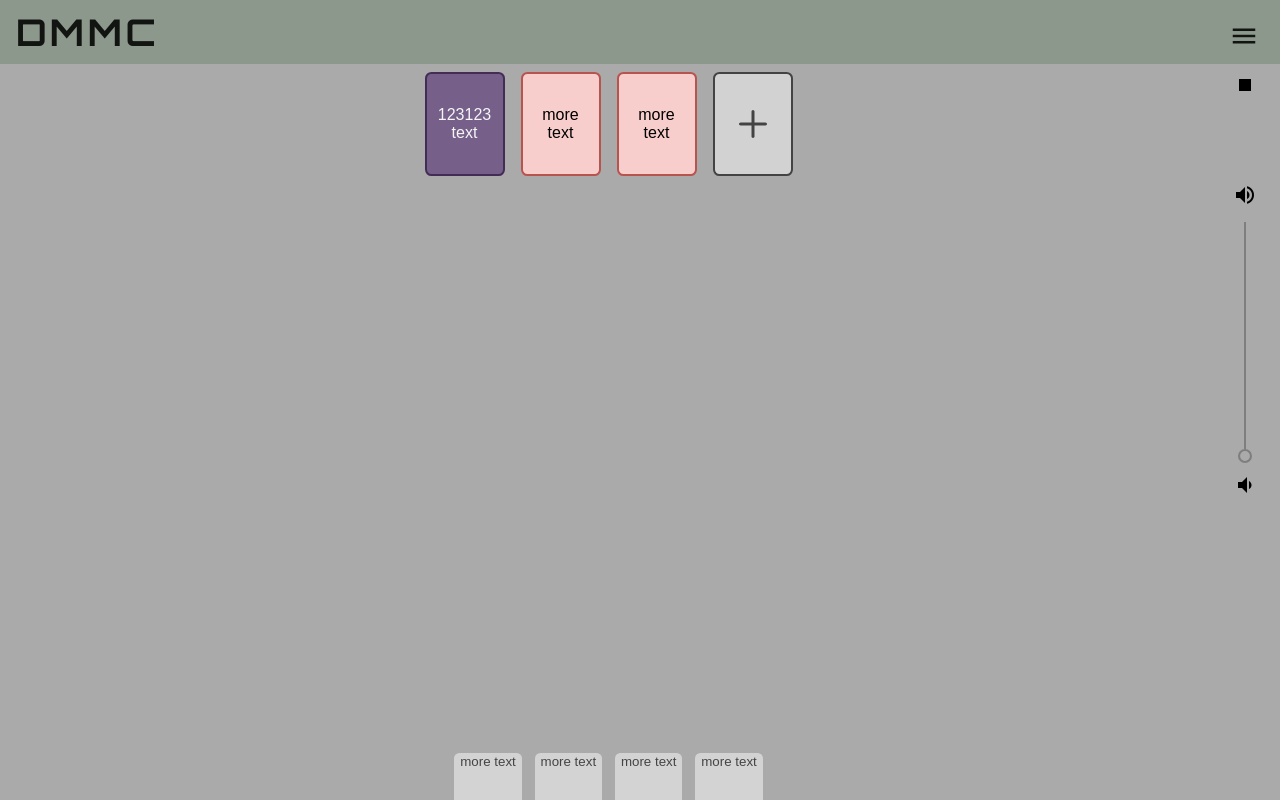
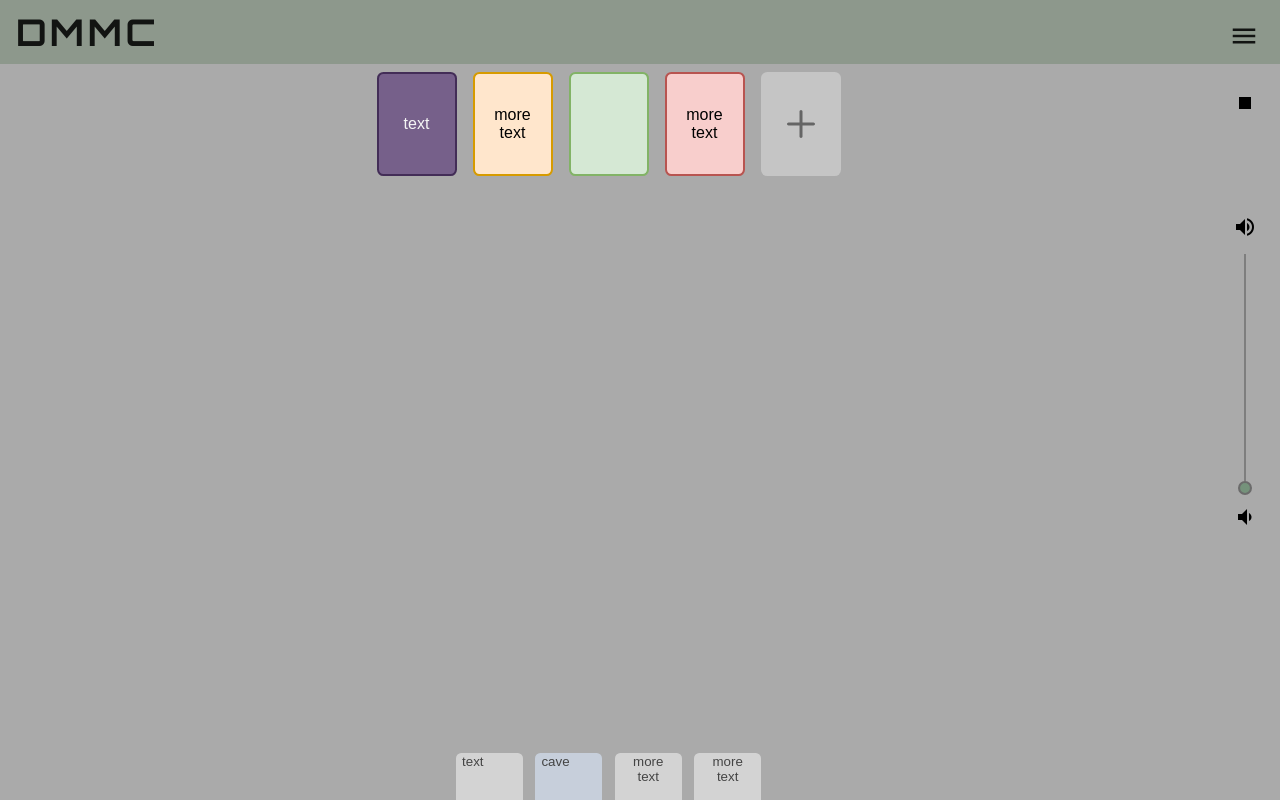
Before and after one commit to Diniver/MusicCompanion, an Angular app: page / in a window 1280 px wide. Built offline with nearby package versions, Linux system fonts and the light colour scheme.

Commit message:
More styling

```diff
--- a/src/app/app.component.css
+++ b/src/app/app.component.css
@@ -1,7 +1,8 @@
 h1 {
     margin-top: 1rem;
 }
-#grid-main {
+
+.grid-main {
     display: flex;
     grid-template-columns: repeat(5, auto);
     justify-content: center;
@@ -18,33 +19,9 @@ h1 {
     float: right;
 }
 
-#btn-menu {
-    background-image: url(../assets/img/ico/menu_FILL0_wght400_GRAD0_opsz48.svg);
-    background-position: center;
-    background-color: transparent;
-    background-repeat: no-repeat;
-    border-width: 0;
-    height: 1rem;
-    width: 1rem;
-    padding: 2rem;
-}
-
-#btn-stop-all {
-    background-image: url(../assets/img/ico/stop_circle_FILL0_wght400_GRAD0_opsz48.svg);
-    background-position: center;
-    background-color: transparent;
-    background-repeat: no-repeat;
-    border-width: 0;
-    height: 1rem;
-    width: 1rem;
-    padding: 2rem;
-}
-
 .play {
-    background-color: whitesmoke;
     border-width: 0.15rem;
     border-style: solid;
-    color: black;
     height: 6.5rem;
     width: 5rem;
     margin: 0.5rem;
@@ -54,6 +31,16 @@ h1 {
     white-space: normal;
     word-wrap: break-word;
     overflow: hidden;
+    transition-duration: 300ms;
+    border-radius: 0.4em;
+}
+.play:hover{
+    box-shadow: 0 0.3rem 0.5rem 0.01rem rgba(0, 0, 0, 0.24);
+}
+
+.mat-button-toggle-standalone.mat-button-toggle-appearance-standard, .mat-button-toggle-group-appearance-standard {
+    border-radius: 0.4em;
+
 }
 
 #page-menu {
@@ -70,102 +57,32 @@ h1 {
 .btn-page {
     display: inline-flex;
     border-bottom-right-radius: 0px;
-    border-bottom-left-radius: 0px ;
+    border-bottom-left-radius: 0px;
     margin-left: 0.4rem;
     margin-right: 0.4rem;
     height: 3.5em;
+    width: 5em;
+    overflow: hidden;
     opacity: 0.6;
 }
 
 .btn-page:active {
     opacity: 1;
 }
+
 .add {
-    opacity: 0.6;
+    opacity: 0.4;
     background-color: #EEE;
     background-image: url(../assets/img/ico/add_fill0_wght400_grad0_opsz48.svg);
     background-position: center;
     background-repeat: no-repeat;
+    border-width: 0ch;
 }
 
 .add:hover {
     opacity: 1;
 }
 
-
-.green {
-    background-color: #D5E8D4;
-    border-color: #82B366;
-}
-
-.green-active {
-    background-color: #60a917;
-    border-color: #2d7600;
-}
-
-.yellow {
-    background-color: #fff2cc;
-    border-color: #d6b656;
-}
-
-.yellow-active {
-    background-color: #e3c800;
-    border-color: #b09500;
-}
-
-.orange {
-    background-color: #f8cecc;
-    border-color: #b85450;
-}
-
-.orange-active {
-    background-color: #fa6800;
-    border-color: #c73500;
-}
-
-.purple {
-    background-color: #e1d5e7;
-    border-color: #9673a6;
-}
-
-.purple-active {
-    background-color: #76608a;
-    border-color: #432d57;
-    color: whitesmoke
-}
-
-.teal {
-    background-color: #B0E3E6;
-    border-color: #0E8088;
-}
-
-.teal-active {
-    background-color: #1BA1E2;
-    border-color: #006EAF;
-    color: whitesmoke
-}
-
-.blue {
-    background-color: #DAE8FC;
-    border-color: #6C8EBF;
-}
-
-.blue-active {
-    background-color: #0050EF;
-    border-color: #001DBC;
-    color: whitesmoke
-}
-
-.poo {
-    background-color: #FFE6CC;
-    border-color: #D79B00;
-}
-
-.poo-active {
-    background-color: #F0A30A;
-    border-color: #BD7000;
-    color: whitesmoke
-}
 .mat-toolbar-single-row {
 
     justify-content: space-between;
@@ -175,12 +92,13 @@ h1 {
     transform: scale(1.25);
     min-height: 0;
     border-radius: 4px;
-     }
+}
 
 .sidepanel {
     /* background-color: #0050EF; */
-    height:auto;
+    height: auto;
     margin-right: 7px;
+    margin-top: 18px;
     width: 4em;
     float: right;
     display: flex;
@@ -188,12 +106,18 @@ h1 {
     align-items: center;
     justify-content: space-around;
 }
-mat-slider {
-    height: 250px;
-  }
-  .sidepanel-volume {
-    margin-top: 5em;
+.sidepanel-volume {
+    margin-top: 6em;
     display: flex;
     flex-direction: column;
     align-items: center;
-  }
+}
+
+.mat-slider {
+    height: 250px;
+}
+
+
+.mat-slider-thumb{
+    background-color: #001DBC;
+}
--- a/src/app/app.component.html
+++ b/src/app/app.component.html
@@ -1,4 +1,6 @@
-<!--ng serve --host 192.168.0.10" REMOVE BEFORE DEPLOY, -->
+<!--
+  ng serve --host 192.168.0.10
+  " REMOVE BEFORE DEPLOY, -->
 
 <mat-toolbar>{{title}}
   <div>
@@ -10,12 +12,15 @@
 
 <div class="sidepanel">
   <button mat-icon-button>
-    <mat-icon>stop</mat-icon>
+
+    <mat-icon >stop</mat-icon>
   </button>
 
   <div class="sidepanel-volume">
     <button mat-icon-button>
+
       <mat-icon>volume_up</mat-icon>
+
     </button>
     <mat-slider vertical></mat-slider>
     <button mat-icon-button>
@@ -24,28 +29,20 @@
   </div>
 </div>
 
-<div id="grid-main">
-  <button class="play purple-active">123123 text</button>
+<div class="grid-main">
+  <button class="play purple"> text</button>
+  <button class="play poo" (click)="toggleBtn()">more text</button>
+  <input type="button" class="play green" (click)="toggleBtn()">
   <button class="play orange">more text</button>
-  <button class="play orange">more text</button>
-  <button class="add play" (click)="openDialog()"></button>
+  <button class="add play" (click)="openBtnSettings()"></button>
 
 </div>
 
 
-
-<!-- <div id="left-menu">
-  <button id="btn-menu"></button>
-  <button id="btn-stop-all" style="margin-top:2rem ;"></button>
-</div> -->
-
-
-
-
 <div id="page-menu">
   <div id="page">
-    <button class="btn-page-active btn-page">more text</button>
-    <button class="btn-page">more text</button>
+    <button class="btn-page-active btn-page"> text</button>
+    <button class="btn-page blue">cave</button>
     <button class="btn-page">more text</button>
     <button class="btn-page">more text</button>
   </div>
--- a/src/app/app.component.ts
+++ b/src/app/app.component.ts
@@ -10,8 +10,14 @@ import { BtnSettingsComponent } from './btn-settings/btn-settings.component';
 export class AppComponent {
   title = 'DMMC';
 constructor(private matDialog: MatDialog){}
-
-openDialog(){
+openBtnSettings(){
   this.matDialog.open(BtnSettingsComponent);
 }
+// Logic for music button
+isActive: boolean = false;
+
+toggleBtn(): void {
+  this.isActive = !this.isActive
+
 }
+}
--- a/src/app/btn-settings/btn-settings.component.css
+++ b/src/app/btn-settings/btn-settings.component.css
@@ -6,6 +6,40 @@ h3 {
     display: flex;
     justify-content: space-between;
 }
+
 button {
     font-size: 1.3rem;
 }
+
+.option-style {
+    display: flex;
+    align-items: baseline;
+    justify-content: flex-start !important;
+}
+
+.options{
+    display: flex;
+    justify-content: space-evenly;
+    flex-direction: column;
+}
+
+.play {
+    border-width: 0.15rem !important;
+    border-style: solid;
+    margin: 0.5em;
+    transition-duration: 300ms;
+    border-radius: 0.4em;
+    width: 40px;
+    height: 40px;
+}
+
+.coloroptions {
+    display: flex;
+    flex-wrap: wrap;
+    justify-content: space-evenly;
+}
+
+.toggle-margin{
+    margin-top: 13px;
+    margin-bottom: 13px;
+}
--- a/src/app/btn-settings/btn-settings.component.html
+++ b/src/app/btn-settings/btn-settings.component.html
@@ -1,4 +1,59 @@
 <h3>{{title}}</h3>
+<div class="options">
+<div class="option-style">
+    <div>
+        <mat-form-field appearance="fill">
+            <mat-label class="labelsize">Label</mat-label>
+            <!-- disabled if track title option is true -->
+            <input matInput>
+          </mat-form-field>
+    </div>
+    <div>
+        <button style="transform:scale(0.75);" type="button" mat-raised-button (click)="fileInput.click()"
+            color="primary">
+            <mat-icon>folder_open</mat-icon>
+        </button>
+        <input hidden (change)="onFileSelected()" #fileInput type="file" id="file">
+    </div>
+
+</div>
+
+<div>
+</div>
+
+<div class="toggle-margin">
+
+    <mat-slide-toggle color="primary" checked="true">Use track title</mat-slide-toggle>
+
+</div>
+
+
+
+
+<div >
+    <mat-button-toggle-group class="coloroptions" name="fontStyle" aria-label="Font Style">
+    <mat-button-toggle class="play green">1</mat-button-toggle>
+    <mat-button-toggle class="play yellow">2</mat-button-toggle>
+    <mat-button-toggle class="play poo">3</mat-button-toggle>
+    <mat-button-toggle class="play orange">4</mat-button-toggle>
+    <mat-button-toggle class="play teal">5</mat-button-toggle>
+    <mat-button-toggle class="play blue">6</mat-button-toggle>
+    <mat-button-toggle class="play purple">7</mat-button-toggle>
+</mat-button-toggle-group>
+
+</div>
+
+
+
+<div class="toggle-margin">
+    <mat-slide-toggle color="primary">Color Group</mat-slide-toggle>
+</div>
+<div>
+    <p>Group function explanantion</p>
+</div>
+<div class="toggle-margin">
+    <mat-slide-toggle color="primary">Loop</mat-slide-toggle>
+</div>
 
 <div id="confirm-menu">
     <button mat-raised-button color="primary">Remove</button>
--- a/src/app/btn-settings/btn-settings.component.ts
+++ b/src/app/btn-settings/btn-settings.component.ts
@@ -1,4 +1,5 @@
 import { Component, OnInit } from '@angular/core';
+// import { IButton } from '../button';
 
 @Component({
   selector: 'app-btn-settings',
@@ -7,6 +8,34 @@ import { Component, OnInit } from '@angular/core';
 })
 export class BtnSettingsComponent implements OnInit {
   title = 'Button Settings';
+  srcResult = '';
+  // buttons: IButton[] = [{
+  //   "buttonID": 0,
+  //   "colorID": 2,
+  //   "fileLocation": "",
+  //   "fileTitle": "",
+  //   "isActive": false,
+  //   "useFileTitle": true,
+  //   "label": "",
+  //   "loop": false,
+  //   "trimStart": 0,
+  //   "trimEnd": 0,
+  //   "volume": 100,
+
+  // }];
+
+  onFileSelected() {
+    const inputNode: any = document.querySelector('#file');
+    if (typeof (FileReader) !== 'undefined') {
+      const reader = new FileReader();
+      reader.onload = (e: any) => {
+        this.srcResult = e.target.result;
+        console.log(this.srcResult)
+      };
+      reader.readAsArrayBuffer(inputNode.files[0]);
+    }
+  }
+
   constructor() { }
 
   ngOnInit(): void {
--- /dev/null
+++ b/src/app/button.ts
@@ -0,0 +1,19 @@
+export interface IButton {
+    buttonID: number;
+    fileLocation: string;
+    fileTitle: string;
+    label: string;
+    useFileTitle: boolean;
+    volume: number;
+    colorID: number;
+    isActive: boolean;
+    loop: boolean;
+    trimStart: number;
+    trimEnd:number;
+}
+
+export interface IColor {
+    colorID: number;
+    colorName: string;
+    inGroop: boolean;
+}
--- a/src/styles.css
+++ b/src/styles.css
@@ -52,3 +52,91 @@ button:hover {
 .mat-raised-button.mat-primary {
     background-color: #454872;
 }
+
+.mat-slider-thumb {
+    background-color: rgb(117, 146, 123) !important;
+    border-color: rgb(107, 107, 107) !important;
+
+}
+
+.mat-slider-thumb-label {
+    background-color: #0a691a !important;
+}
+
+.mat-slider-track-fill {
+    background-color: #0a691a !important;
+}
+
+.green {
+    background-color: #D5E8D4 !important;
+    border-color: #82B366 !important;
+}
+
+.green-active {
+    background-color: #60a917 !important;
+    border-color: #2d7600 !important;
+}
+
+.yellow {
+    background-color: #fff2cc !important;
+    border-color: #d6b656 !important;
+}
+
+.yellow-active {
+    background-color: #e3c800 !important;
+    border-color: #b09500 !important;
+}
+
+.orange {
+    background-color: #f8cecc !important;
+    border-color: #b85450 !important;
+}
+
+.orange-active {
+    background-color: #fa6800 !important;
+    border-color: #c73500 !important;
+}
+
+.purple {
+    background-color: #e1d5e7 !important;
+    border-color: #9673a6 !important;
+}
+
+.purple {
+    background-color: #76608a !important;
+    border-color: #432d57 !important;
+    color: whitesmoke
+}
+
+.teal {
+    background-color: #B0E3E6 !important;
+    border-color: #0E8088 !important;
+}
+
+.teal-active {
+    background-color: #1BA1E2 !important;
+    border-color: #006EAF !important;
+    color: whitesmoke
+}
+
+.blue {
+    background-color: #DAE8FC !important;
+    border-color: #6C8EBF !important;
+}
+
+.blue-active {
+    background-color: #0050EF !important;
+    border-color: #001DBC !important;
+    color: whitesmoke
+}
+
+.poo {
+    background-color: #FFE6CC !important;
+    border-color: #D79B00 !important;
+}
+
+.poo-active {
+    background-color: #F0A30A !important;
+    border-color: #BD7000 !important;
+    color: whitesmoke
+}
```
Also changed, not shown: src/app/app.module.ts (+20 -1 lines).
